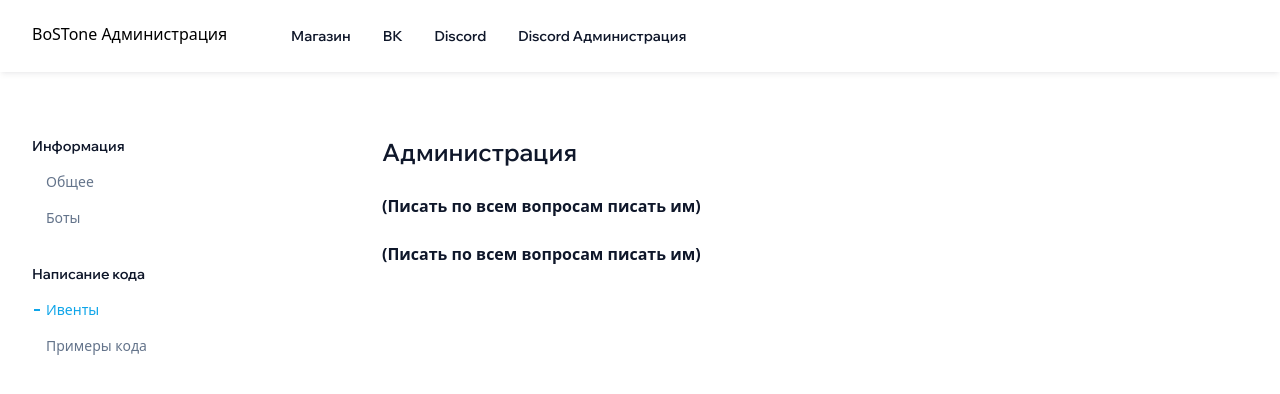
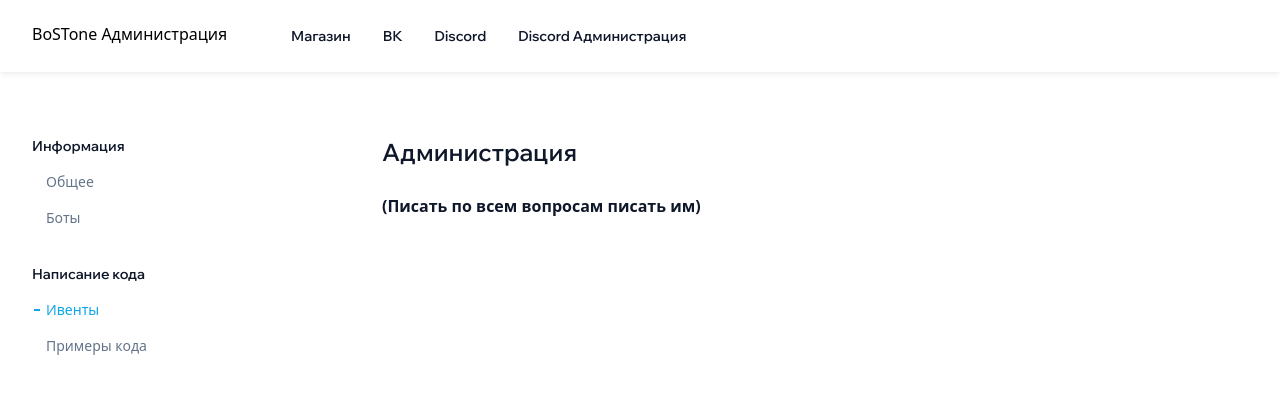
Before and after one commit to BosToneCM/BosTone, a plain HTML site: page events.html in a window 1280 px wide. Drawn offline with nearby package versions, Linux system fonts and the light colour scheme.

Commit message:
Update events.html

```diff
--- a/events.html
+++ b/events.html
@@ -72,5 +72,4 @@
   <div class="min-w-0 max-w-2xl flex-auto px-4 pt-16 lg:max-w-none lg:pl-8 lg:pr-0 xl:px-16">
     <article>
       <div class="prose prose-slate max-w-none prose-headings:scroll-mt-28 prose-headings:font-display prose-headings:font-semibold lg:prose-headings:scroll-mt-[8.5rem] prose-lead:text-slate-500 prose-a:font-semibold prose-a:no-underline prose-pre:rounded-xl prose-pre:bg-slate-900 prose-pre:shadow-lg">
-        <h2 id="events">Администрация</h2> <p></p><strong>(Писать по всем вопросам писать им)</strong><p>
-        <strong>(Писать по всем вопросам писать им)</strong>
+        <h2 id="events">Администрация</h2> </p><strong>(Писать по всем вопросам писать им)</strong><p>
```
